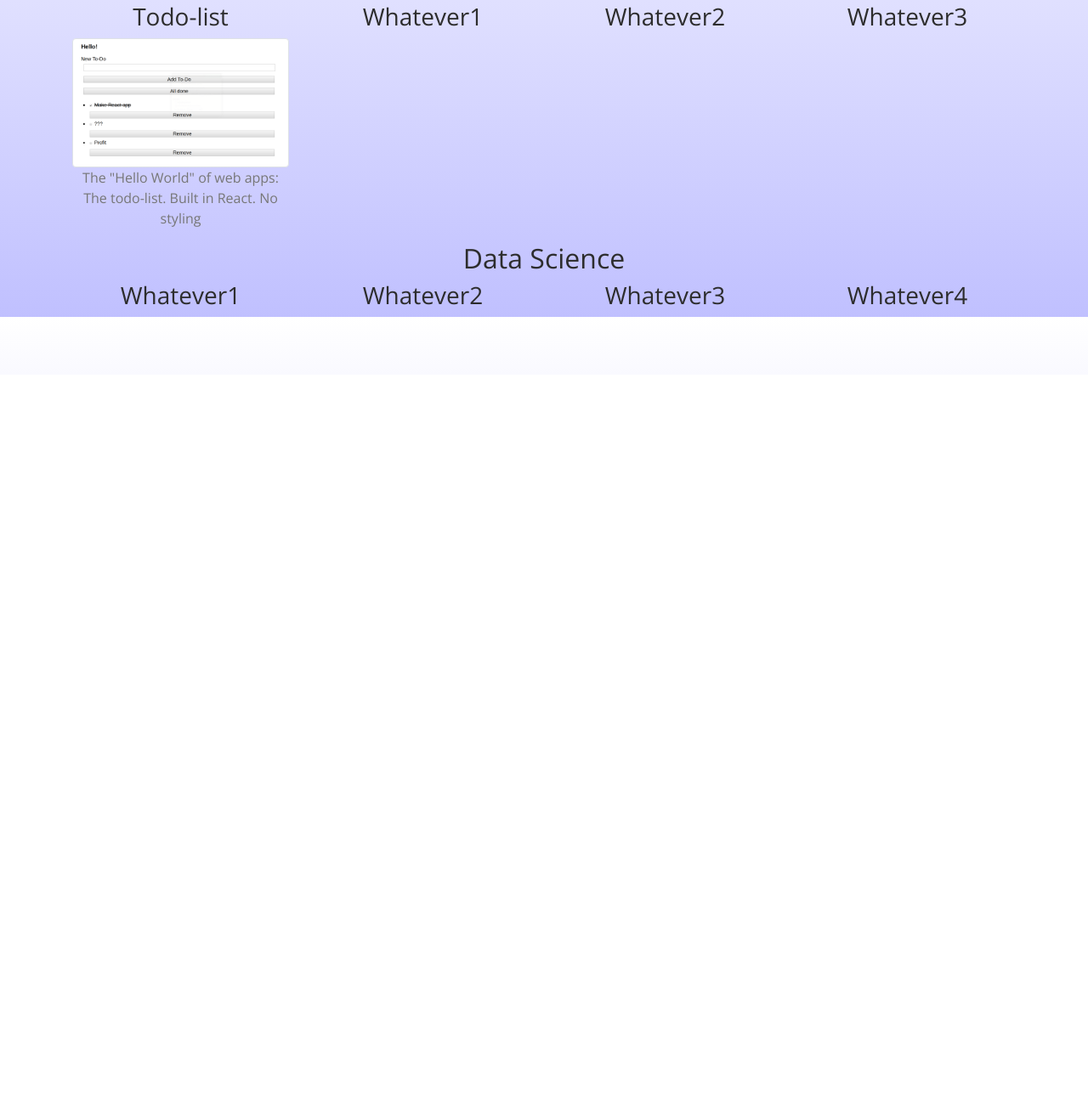
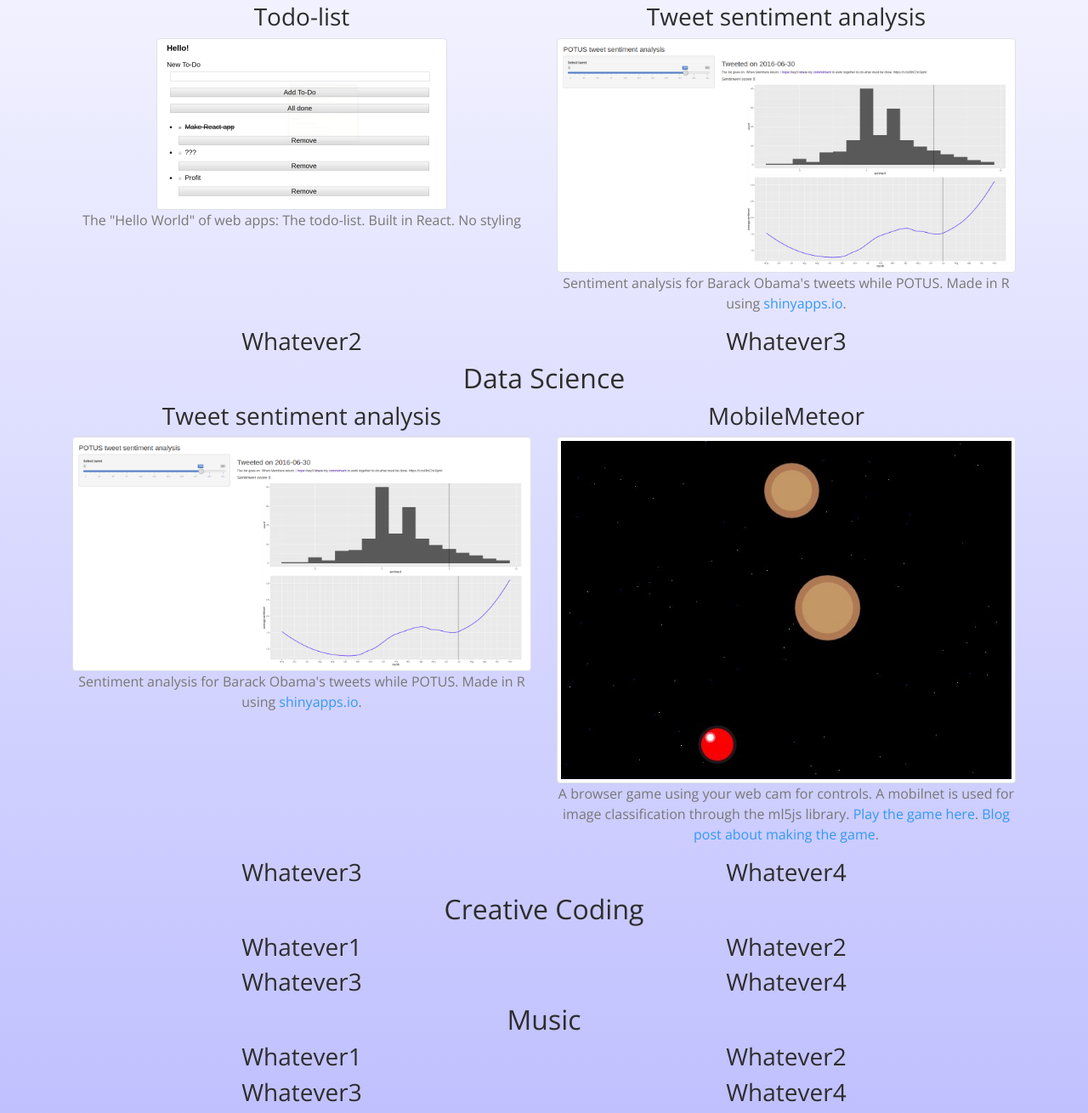
Before and after one commit to kwichmann/kwichmann.github.io, a plain HTML site: page index.html in a window 1280 px wide. Shown: the part 359-1669 px from the top of the page at 85% size. Before the commit the page ends 800 px from the top, so only its background shows below. Drawn offline with nearby package versions, Linux system fonts and the light colour scheme.

Commit message:
Redid layout - now just two columns. Added a few projects

```diff
--- a/index.html
+++ b/index.html
@@ -74,22 +74,27 @@
         </div>
         <div class="container fluid">
           <div class="row">
-            <div class="col-sm-6 col-xl-3 text-center">
+
+            <div class="col-sm-6 text-center">
               <h3>Todo-list</h3>
               <a href="https://github.com/kwichmann/todoReact">
                 <img class="img-thumbnail" src="pics/web/todo-react.png" alt="To-do-list"></a>
               <p>The "Hello World" of web apps: The todo-list. Built in React. No styling</p>
             </div>
 
-            <div class="col-sm-6 col-xl-3 text-center">
-              <h3>Whatever1</h3>
+            <div class="col-sm-6 text-center">
+              <h3>Tweet sentiment analysis</h3>
+              <a href="https://kwichmann.shinyapps.io/potus_tweets/">
+                <img class="img-thumbnail" src="pics/web/obama.png" alt="POTUS tweets"></a>
+              <p>Sentiment analysis for Barack Obama's tweets while POTUS. Made in R using
+                <a href="https://www.shinyapps.io">shinyapps.io</a>.</p>
             </div>
 
-            <div class="col-sm-6 col-xl-3 text-center">
+            <div class="col-sm-6 text-center">
                 <h3>Whatever2</h3>
             </div>
 
-            <div class="col-sm-6 col-xl-3 text-center">
+            <div class="col-sm-6 text-center">
                 <h3>Whatever3</h3>
             </div>
           </div>
@@ -100,19 +105,78 @@
         </div>
         <div class="container fluid">
           <div class="row">
-              <div class="col-sm-6 col-xl-3 text-center">
+
+            <div class="col-sm-6 text-center">
+              <h3>Tweet sentiment analysis</h3>
+              <a href="https://kwichmann.shinyapps.io/potus_tweets/">
+                <img class="img-thumbnail" src="pics/web/obama.png" alt="POTUS tweets"></a>
+              <p>Sentiment analysis for Barack Obama's tweets while POTUS. Made in R using
+                <a href="https://www.shinyapps.io">shinyapps.io</a>.</p>
+            </div>
+
+            <div class="col-sm-6 text-center">
+                <h3>MobileMeteor</h3>
+                <a href="https://github.com/kwichmann/MobileMeteor">
+                  <img class="img-thumbnail" src="pics/web/mobile_meteor.jpg" alt=""></a>
+                <p>A browser game using your web cam for controls.
+                  A mobilnet is used for image classification through the ml5js library.
+                  <a href="https://kwichmann.github.io/MobileMeteor/">Play the game here</a>.
+                  <a href="https://medium.com/@kristian.wichmann/making-mobilemeteor-56440804fee0">
+                    Blog post about making the game</a>.
+                </p>
+            </div>
+
+            <div class="col-sm-6 text-center">
+                <h3>Whatever3</h3>
+            </div>
+
+            <div class="col-sm-6 text-center">
+                <h3>Whatever4</h3>
+            </div>
+          </div>
+        </div>
+
+        <div class="container text-center">
+            <h2>Creative Coding</h2>
+        </div>
+        <div class="container fluid">
+          <div class="row">
+            <div class="col-sm-6 text-center">
               <h3>Whatever1</h3>
             </div>
 
-              <div class="col-sm-6 col-xl-3 text-center">
+            <div class="col-sm-6 text-center">
                 <h3>Whatever2</h3>
             </div>
 
-              <div class="col-sm-6 col-xl-3 text-center">
+            <div class="col-sm-6 text-center">
                 <h3>Whatever3</h3>
             </div>
 
-              <div class="col-sm-6 col-xl-3 text-center">
+            <div class="col-sm-6 text-center">
+                <h3>Whatever4</h3>
+            </div>
+          </div>
+        </div>
+
+        <div class="container text-center">
+            <h2>Music</h2>
+        </div>
+        <div class="container fluid">
+          <div class="row">
+            <div class="col-sm-6 text-center">
+              <h3>Whatever1</h3>
+            </div>
+
+            <div class="col-sm-6 text-center">
+                <h3>Whatever2</h3>
+            </div>
+
+            <div class="col-sm-6 text-center">
+                <h3>Whatever3</h3>
+            </div>
+
+            <div class="col-sm-6 text-center">
                 <h3>Whatever4</h3>
             </div>
           </div>
```
Also changed, not shown: pics/web/mobile_meteor.jpg (added), pics/web/obama.png (added). Lines whose indentation alone changed are shown as unchanged.
